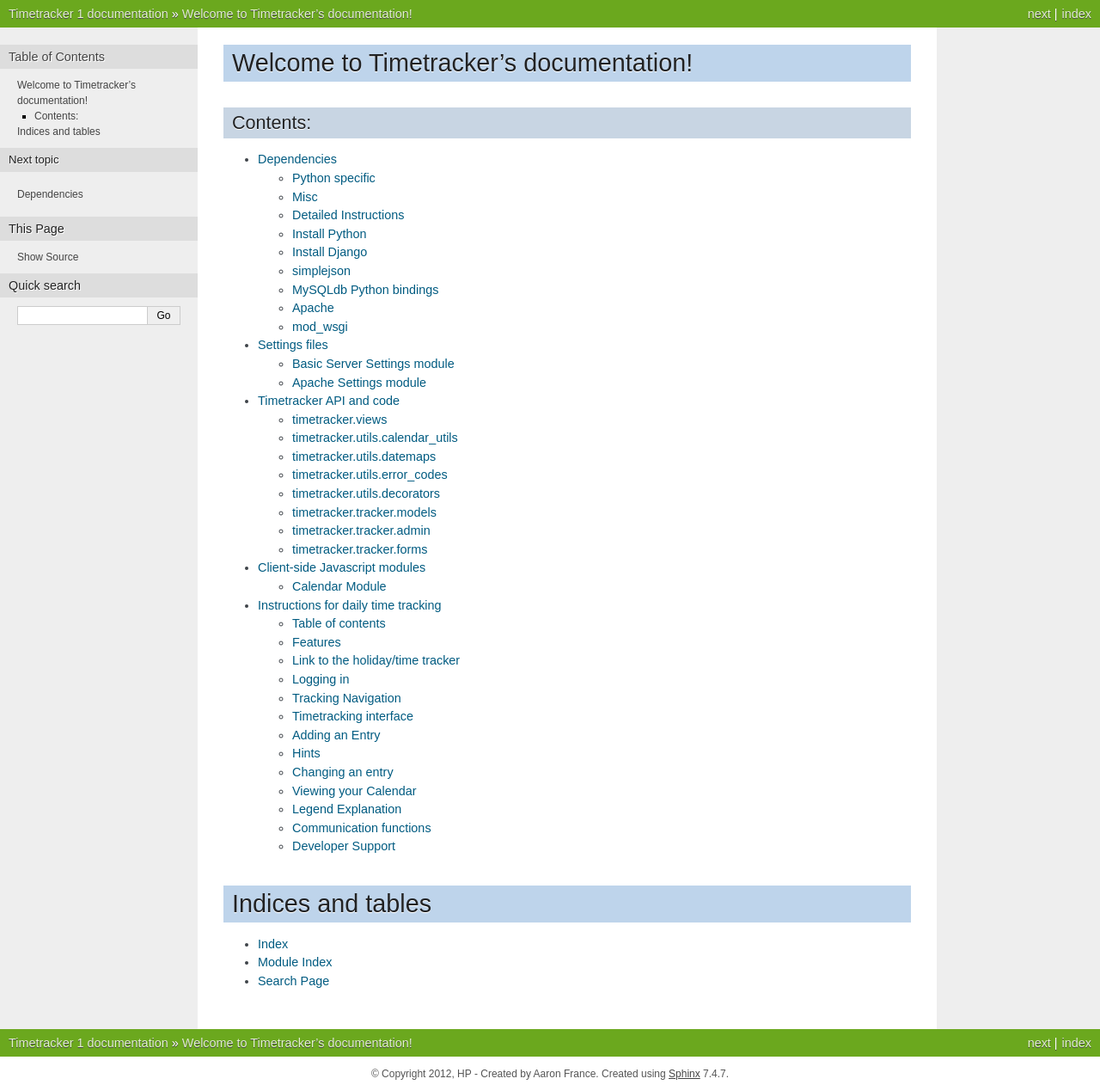
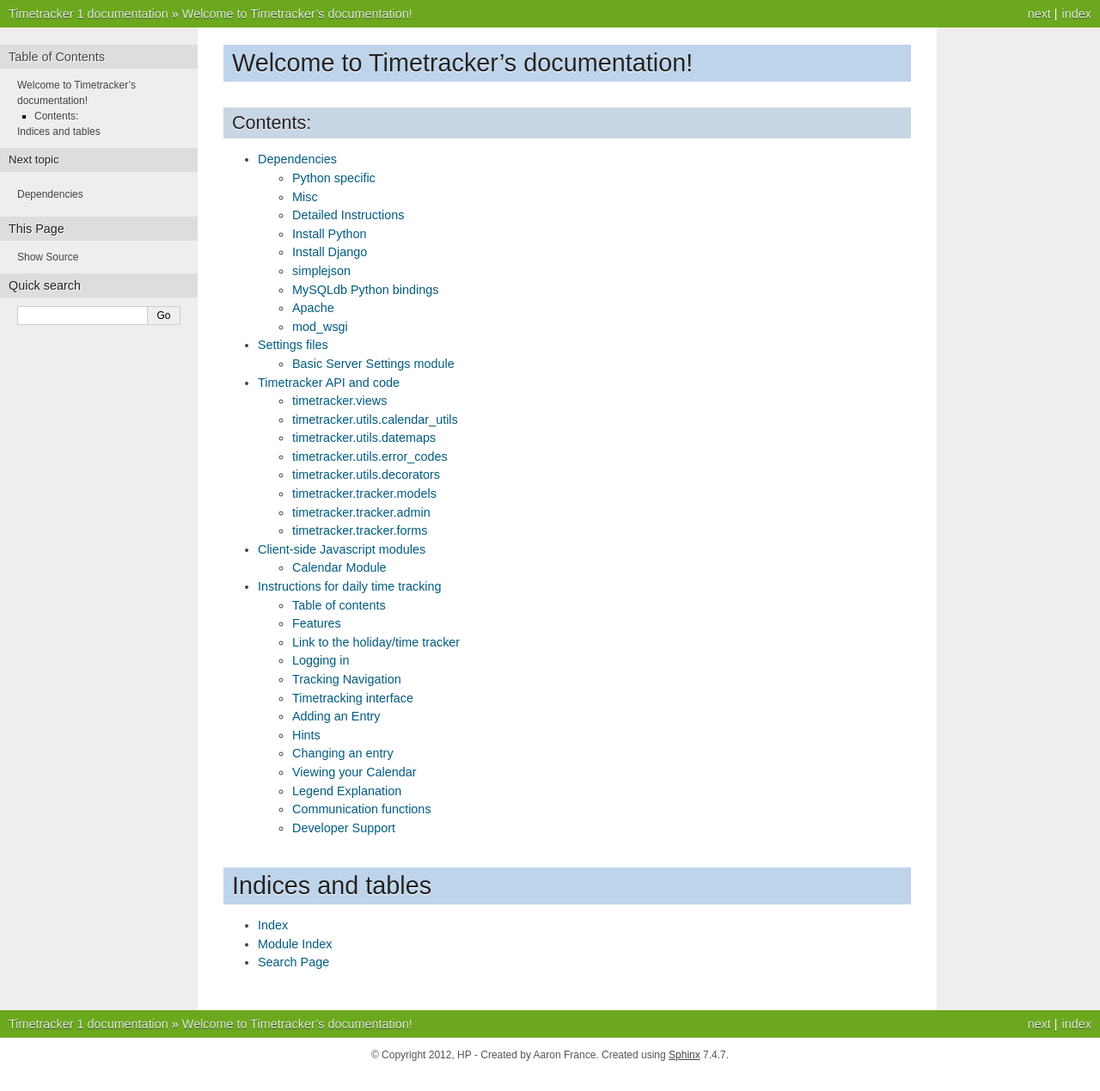
Before and after one commit to AeroNotix/django-timetracker, a Sphinx documentation site: the page built from docs/source/index.rst, in a window 1280 px wide. Shown: the whole page at 86% size. Built offline with Sphinx 7.4.7, drawn with Linux system fonts in a browser that asks for light colours; the version number could not be read and is left out; after the commit the page ends 1247 px from its top, so only the background shows below that.

```diff
--- a/docs/source/settings.rst
+++ b/docs/source/settings.rst
@@ -3,10 +3,3 @@
 
 Basic Server Settings module
 ----------------------------
-.. automodule:: timetracker.settings
-   :members:
-
-Apache Settings module
-----------------------
-.. automodule:: timetracker.apache_settings
-   :members:
```
